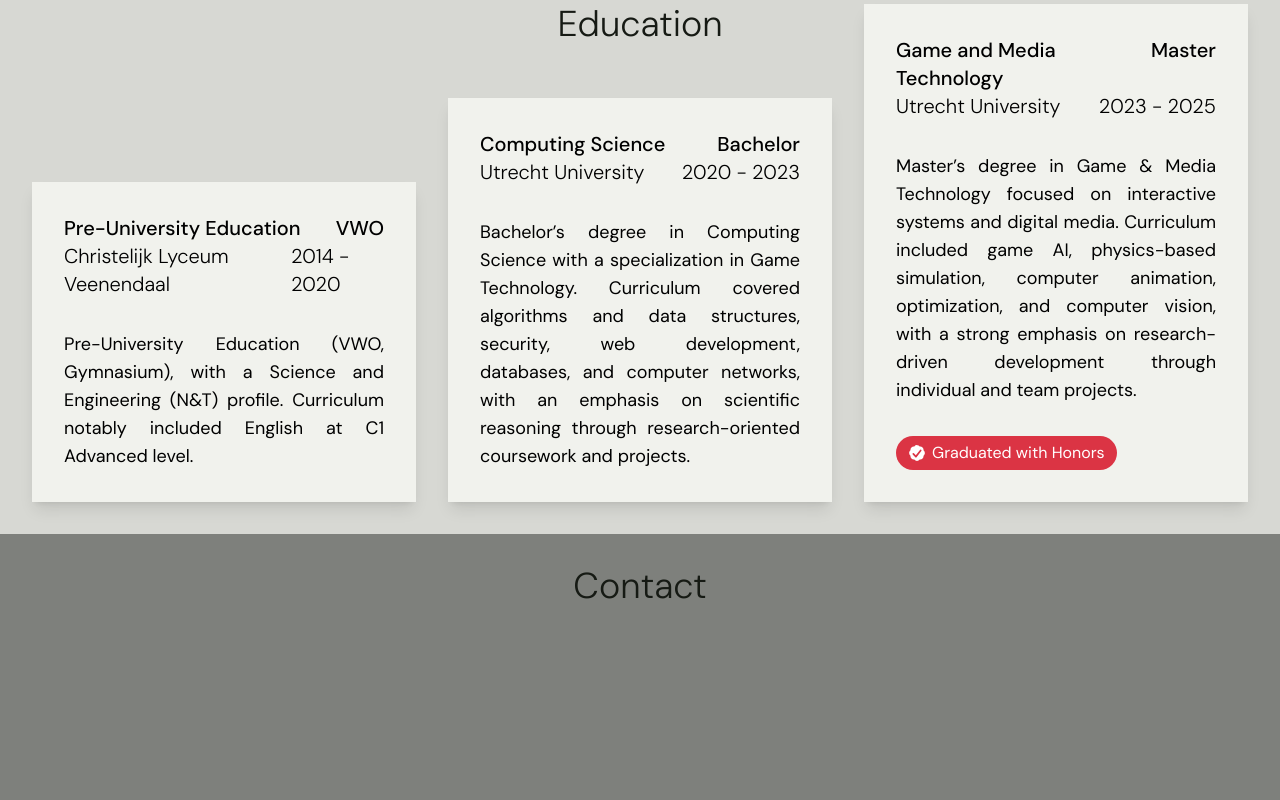
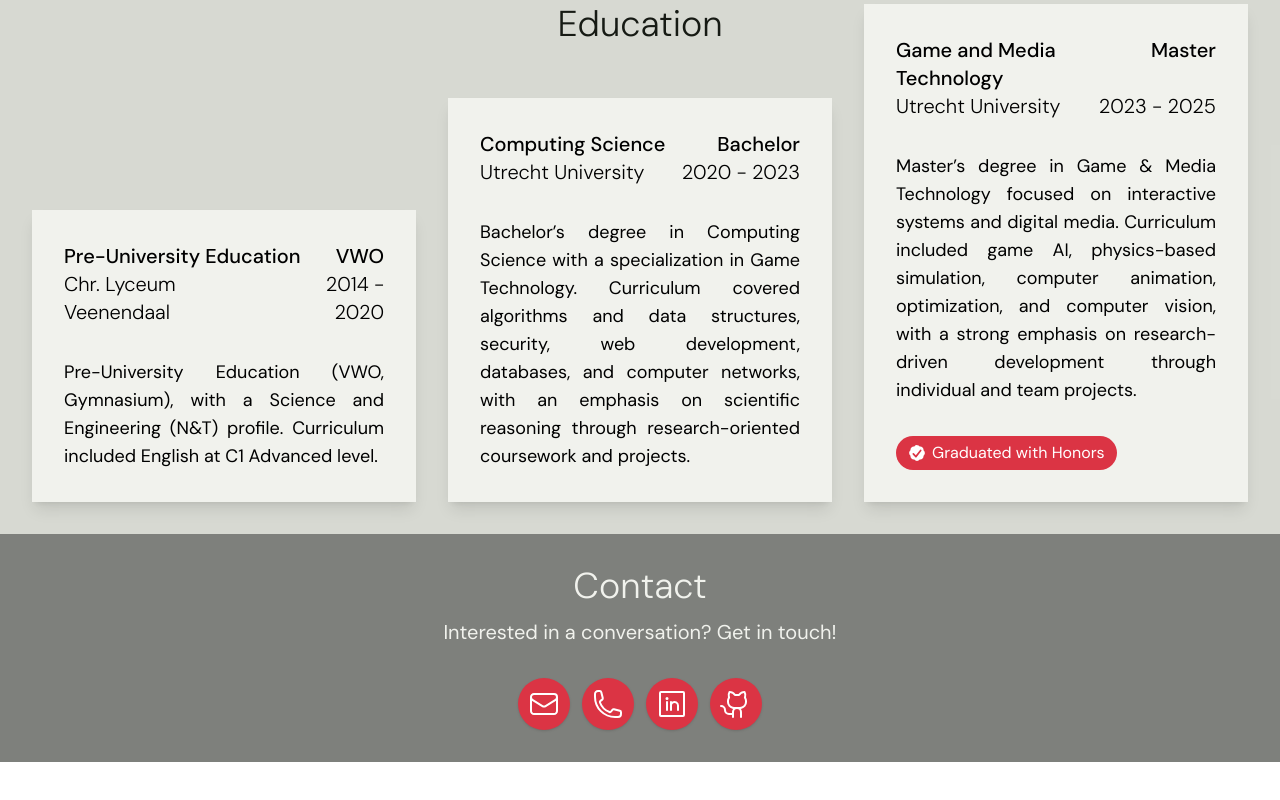
Before and after one commit to JesseKettmann/jessekettmann.github.io, a React (Vite) app: page / in a window 1280 px wide. Shown: the part 2142-2942 px from the top of the page. After the commit the page ends 2904 px from the top, so only its background shows below. Built offline with nearby package versions, Linux system fonts and the light colour scheme; a web font is replaced by a local one.

Commit message:
added contact section

```diff
--- a/package.json
+++ b/package.json
@@ -11,6 +11,7 @@
   },
   "dependencies": {
     "@heroicons/react": "^2.2.0",
+    "@iconify/react": "^6.0.2",
     "@tailwindcss/vite": "^4.1.18",
     "react": "^19.2.0",
     "react-dom": "^19.2.0",
--- a/src/App.tsx
+++ b/src/App.tsx
@@ -6,7 +6,7 @@
 
 function App() {
   return (
-    <div className="w-full h-full flex flex-col font-dm-sans bg-white">
+    <div className="w-full h-full flex flex-col font-dm-sans bg-background-mint">
       <HeroSection />
       <AboutMe />
       <Projects />
--- a/src/Components/AboutMe.tsx
+++ b/src/Components/AboutMe.tsx
@@ -6,6 +6,7 @@
   AcademicCapIcon,
   ArrowDownTrayIcon,
 } from "@heroicons/react/24/outline";
+import { EMAIL, PHONE } from "../constants";
 
 function AboutMe() {
   return (
@@ -39,11 +40,11 @@
             <ul className="list-none space-y-3 w-full">
               <li className="flex items-center gap-3">
                 <EnvelopeIcon className="size-6" />
-                jessekettmann@gmail.com
+                {EMAIL}
               </li>
               <li className="flex items-center gap-3">
                 <PhoneIcon className="size-6" />
-                +31 6 24554400
+                {PHONE}
               </li>
               <li className="flex items-center gap-3">
                 <MapPinIcon className="size-6" />
@@ -58,7 +59,7 @@
                 Game and Media Technology
               </li>
             </ul>
-            <button className="bg-accent hover:bg-accent-highlight hover:cursor-pointer text-white font-medium py-2 px-4 flex items-center mt-8 gap-3 rounded shadow transition duration-200">
+            <button className="bg-accent hover:bg-accent-highlight cursor-pointer text-white font-medium py-2 px-4 flex items-center mt-8 gap-3 rounded shadow transition duration-200">
               Download CV
               <ArrowDownTrayIcon className="size-6" />
             </button>
--- a/src/Components/Contact.tsx
+++ b/src/Components/Contact.tsx
@@ -1,8 +1,45 @@
+import ContactButton from "./ContactButton";
+import { EnvelopeIcon, PhoneIcon } from "@heroicons/react/24/outline";
+import { Icon } from "@iconify/react";
+import TooltipButton from "./TooltipButton";
+import { EMAIL, PHONE } from "../constants";
+
 function Contact() {
   return (
-    <div className="w-full h-[300px] overflow-hidden bg-dull">
-      <div className="relative mx-auto max-w-400 h-full flex flex-col items-center p-8">
-        <h2 className="text-4xl font-light mb-3 text-dark">Contact</h2>
+    <div className="w-full overflow-hidden bg-dull text-bright-500">
+      <div className="relative mx-auto max-w-400 h-full flex flex-col items-center p-8 text-xl">
+        <h2 className="text-4xl font-light mb-3">Contact</h2>
+        <p className="mb-8">Interested in a conversation? Get in touch!</p>
+        <div className="flex gap-3">
+          <ContactButton onClick={() => window.open(`mailto:${EMAIL}`)}>
+            <EnvelopeIcon className="size-8" />
+          </ContactButton>
+          <TooltipButton tooltip={PHONE}>
+            <PhoneIcon className="size-8" />
+          </TooltipButton>
+          <ContactButton
+            onClick={() =>
+              window.open(
+                "https://www.linkedin.com/in/jesse-kettmann-38962a336/",
+                "_blank",
+                "noopener noreferrer",
+              )
+            }
+          >
+            <Icon icon="ph:linkedin-logo" className="size-8" />
+          </ContactButton>
+          <ContactButton
+            onClick={() =>
+              window.open(
+                "https://github.com/JesseKettmann",
+                "_blank",
+                "noopener noreferrer",
+              )
+            }
+          >
+            <Icon icon="ph:github-logo" className="size-8" />
+          </ContactButton>
+        </div>
       </div>
     </div>
   );
--- /dev/null
+++ b/src/Components/ContactButton.tsx
@@ -0,0 +1,20 @@
+import type { ReactNode } from "react";
+import type { HTMLAttributes } from "react";
+
+interface Props extends HTMLAttributes<HTMLDivElement> {
+  onClick: () => void;
+  children: ReactNode;
+}
+
+const ContactButton = ({ onClick, children, className }: Props) => {
+  return (
+    <button
+      className={`rounded-full w-13 h-13 text-white bg-accent hover:bg-accent-highlight cursor-pointer shadow flex items-center justify-center transition duration-200 ${className ?? ""}`}
+      onClick={onClick}
+    >
+      {children}
+    </button>
+  );
+};
+
+export default ContactButton;
--- a/src/Components/Education.tsx
+++ b/src/Components/Education.tsx
@@ -4,7 +4,7 @@
 
 function Education() {
   return (
-    <div className="w-full overflow-hidden bg-bright-300">
+    <div className="w-full overflow-hidden bg-bright-400/80">
       <div className="relative mx-auto max-w-400 h-full flex flex-col items-center p-8">
         <h2 className="absolute text-4xl font-light mb-3 text-dark">
           Education
@@ -13,14 +13,14 @@
           <EducationCard
             name="Pre-University Education"
             type="VWO"
-            institution="Christelijk Lyceum Veenendaal"
+            institution="Chr. Lyceum Veenendaal"
             period="2014 - 2020"
             className="w-full"
           >
             <p className="text-lg text-justify">
               Pre-University Education (VWO, Gymnasium), with a Science and
-              Engineering (N&T) profile. Curriculum notably included English at
-              C1 Advanced level.
+              Engineering (N&T) profile. Curriculum included English at C1
+              Advanced level.
             </p>
           </EducationCard>
           <EducationCard
--- a/src/Components/EducationCard.tsx
+++ b/src/Components/EducationCard.tsx
@@ -27,11 +27,11 @@
     >
       <div className="flex justify-between text-xl font-medium">
         <h3>{name}</h3>
-        <h3>{type}</h3>
+        <h3 className="text-right">{type}</h3>
       </div>
       <div className="flex justify-between text-xl font-light mb-8">
         <h3>{institution}</h3>
-        <h3>{period}</h3>
+        <h3 className="text-right">{period}</h3>
       </div>
       {children}
     </div>
--- a/src/Components/Projects.tsx
+++ b/src/Components/Projects.tsx
@@ -194,7 +194,7 @@
                     </p>
                     <p className="text-xl text-justify">
                       In more recent years, I focused on producing more complete
-                      projects through game jams and academic assignments. These
+                      projects through game jams and academic assignments. Such
                       environments are especially effective for practicing rapid
                       prototyping and prioritization, as tight deadlines require
                       strong collaboration and a clear focus on the most
@@ -253,7 +253,7 @@
                       accelerate rendering. This resulted in a speedup of 2.57×,
                       though performance was constrained by GPU data transfer
                       overhead. For larger simulation grids, the optimized
-                      implementation scales considerably better.
+                      implementation scaled considerably better.
                     </p>
                     <p className="text-xl text-justify">
                       The project is available on{" "}
--- /dev/null
+++ b/src/Components/TooltipButton.tsx
@@ -0,0 +1,65 @@
+import { useState, useRef, useEffect } from "react";
+import type { ReactNode } from "react";
+import type { HTMLAttributes } from "react";
+
+interface Props extends HTMLAttributes<HTMLDivElement> {
+  tooltip: string;
+  children: ReactNode;
+}
+
+const TooltipButton = ({ tooltip, children, ...props }: Props) => {
+  const [open, setOpen] = useState(false);
+  const [visible, setVisible] = useState(false);
+  const ref = useRef<HTMLDivElement>(null);
+
+  // Close tooltip when clicking outside
+  useEffect(() => {
+    const handleClickOutside = (event: MouseEvent) => {
+      if (ref.current && !ref.current.contains(event.target as Node)) {
+        setOpen(false);
+      }
+    };
+    document.addEventListener("mousedown", handleClickOutside);
+    return () => document.removeEventListener("mousedown", handleClickOutside);
+  }, []);
+
+  // Manage visible state for fade out
+  useEffect(() => {
+    if (open) {
+      setVisible(true);
+    } else {
+      const timer = setTimeout(() => setVisible(false), 200); // match animation duration
+      return () => clearTimeout(timer);
+    }
+  }, [open]);
+
+  return (
+    <div ref={ref} {...props} className="relative inline-block">
+      <button
+        onClick={() => setOpen((prev) => !prev)}
+        className="rounded-full w-13 h-13 text-white bg-accent hover:bg-accent-highlight cursor-pointer shadow flex items-center justify-center transition duration-200"
+      >
+        {children}
+      </button>
+
+      {visible && (
+        <div
+          className={`absolute left-1/2 -translate-x-1/2 bottom-full -translate-y-1/4 mb-2
+                     whitespace-nowrap rounded bg-background-mint px-3 py-1
+                     text-xl text-dark shadow-lg z-10
+                     ${
+                       open
+                         ? "animate-[fadeIn_0.1s_ease-out_forwards]"
+                         : "animate-[fadeOut_0.1s_ease-out_forwards]"
+                     }`}
+        >
+          {/* Tooltip arrow */}
+          <div className="absolute left-1/2 -bottom-1.5 w-3 h-3 bg-background-mint rotate-45 shadow-lg -translate-x-1/2"></div>
+          {tooltip}
+        </div>
+      )}
+    </div>
+  );
+};
+
+export default TooltipButton;
--- /dev/null
+++ b/src/constants.ts
@@ -0,0 +1,2 @@
+export const EMAIL: string = "jessekettmann@gmail.com";
+export const PHONE: string = "+31 6 24554400";
--- a/src/index.css
+++ b/src/index.css
@@ -33,3 +33,25 @@
     @apply bg-accent! opacity-100!;
   }
 }
+
+@keyframes fadeIn {
+  0% {
+    opacity: 0;
+    transform: translateY(4px);
+  }
+  100% {
+    opacity: 1;
+    transform: translateY(0);
+  }
+}
+
+@keyframes fadeOut {
+  0% {
+    opacity: 1;
+    transform: translateY(0);
+  }
+  100% {
+    opacity: 0;
+    transform: translateY(4px);
+  }
+}
```
Also changed, not shown: 1 other file (tests, documents, lock files or other folders).
